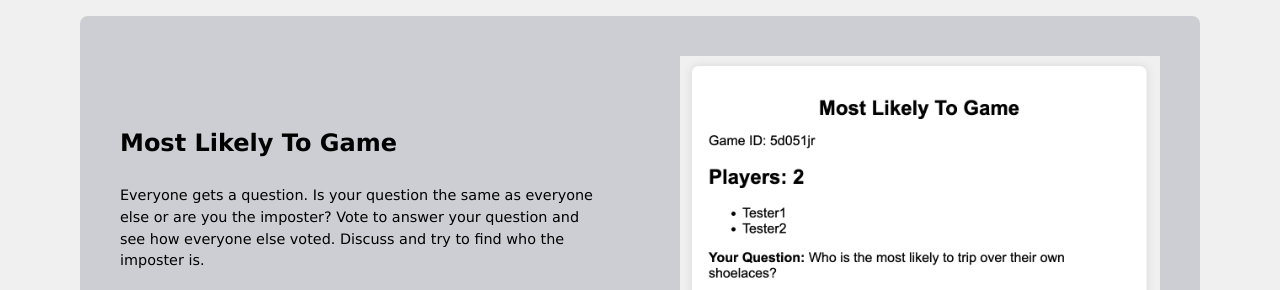
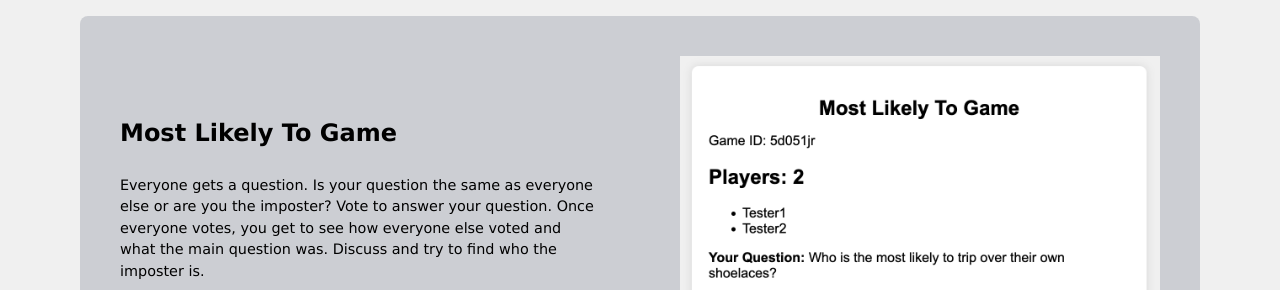
Before and after one commit to xavierrao/portfolio, a plain HTML site: page index.html in a window 1280 px wide. Shown: the part 833-1123 px from the top of the page. Drawn offline with nearby package versions, Linux system fonts and the light colour scheme.

Commit message:
Added Most Likely to Game Description change

```diff
--- a/index.html
+++ b/index.html
@@ -81,7 +81,7 @@
                                 <h3>Most Likely To Game</h3>
                                 <br>
                                 <p>
-                                    Everyone gets a question. Is your question the same as everyone else or are you the imposter? Vote to answer your question and see how everyone else voted. Discuss and try to find who the imposter is.
+                                    Everyone gets a question. Is your question the same as everyone else or are you the imposter? Vote to answer your question. Once everyone votes, you get to see how everyone else voted and what the main question was. Discuss and try to find who the imposter is.
                                 </p>
                                 <br>
                                 <div class="madeWith">
```
